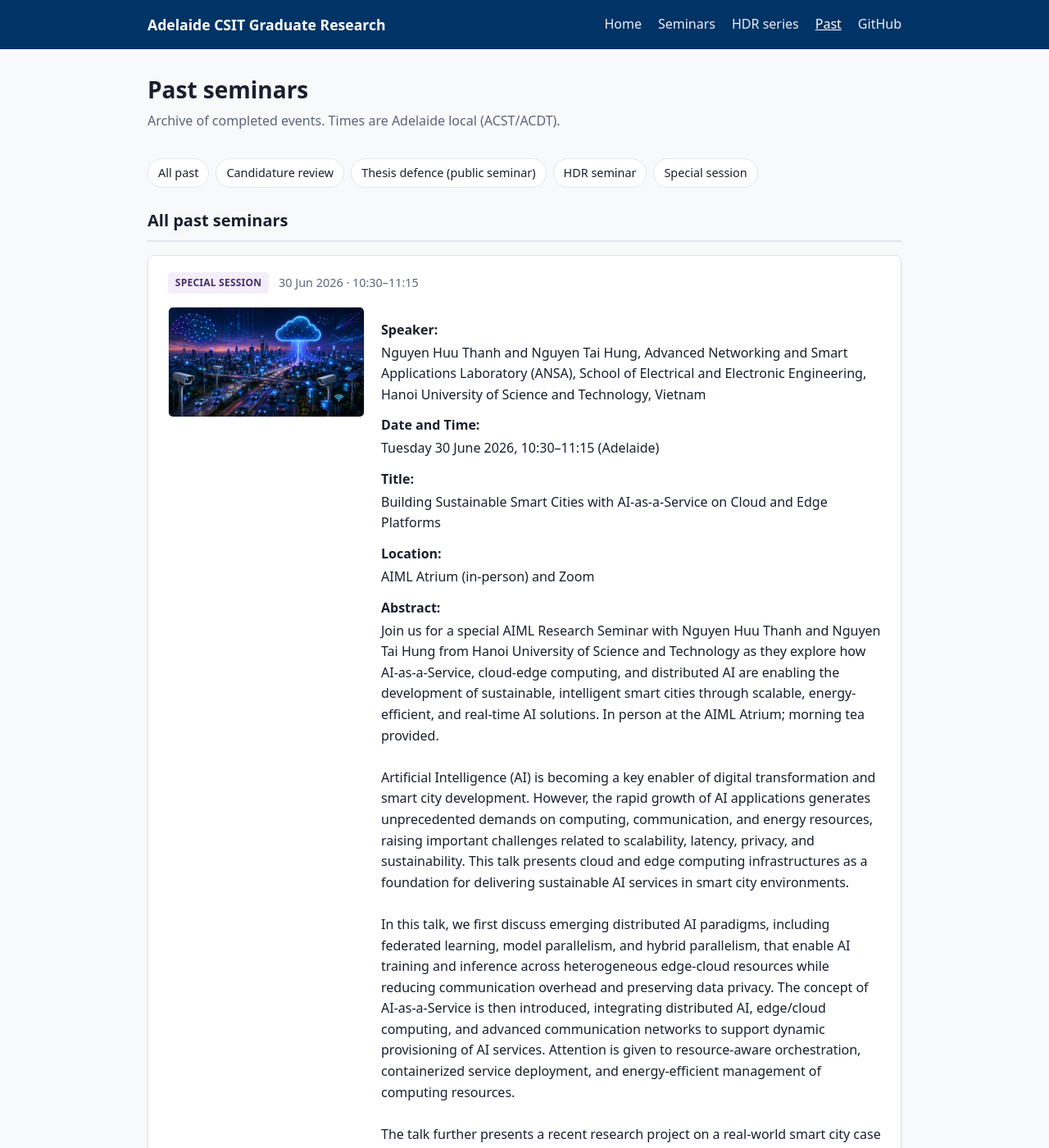
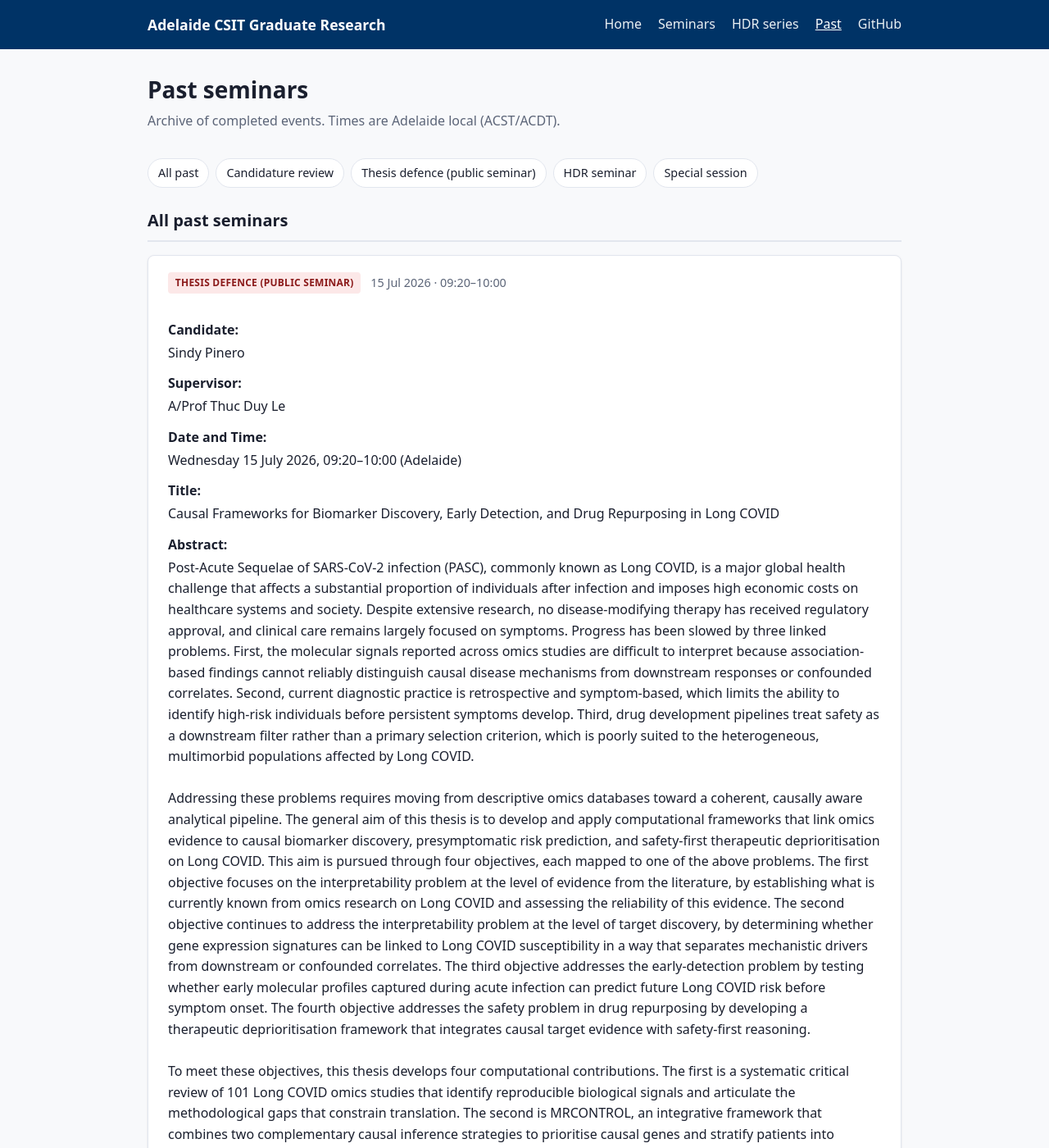
Before and after one commit to ht-timchen/Adelaide-CSIT-GRC, a Jekyll site: the page built from past-seminars.md, in a window 1280 px wide and 1400 px high. Shown: the whole window at 82% size. Built offline with Jekyll 4.4.1, drawn with Linux system fonts in a browser that asks for light colours; some of the changed text lies outside the part shown.

Commit message:
Add Sindy Pinero thesis defence for 15 July 2026.
Allow in-person thesis entries with location when no online meeting link is provided.

Co-authored-by: Cursor <cursoragent@cursor.com>

```diff
--- a/_data/seminars.yml
+++ b/_data/seminars.yml
@@ -116,6 +116,24 @@ seminars:
 
       The talk further presents a recent research project on a real-world smart city case study involving large-scale traffic camera networks to illustrate how sustainable AI services can be deployed efficiently, achieving improved resource utilization, reduced energy consumption, and enhanced real-time performance.
     online_url: "https://adelaide.zoom.us/j/88930959358?pwd=cjBpt4b2U2D47mZLbI284RYbxzznqG.1"
+    status: scheduled
+
+  - id: thesis-defence-2026-07-15-pinero
+    type: thesis_defence
+    candidate: "Sindy Pinero"
+    supervisor: "A/Prof Thuc Duy Le"
+    date: 2026-07-15
+    time: "09:20–10:00"
+    title: "Causal Frameworks for Biomarker Discovery, Early Detection, and Drug Repurposing in Long COVID"
+    abstract: |
+      Post-Acute Sequelae of SARS-CoV-2 infection (PASC), commonly known as Long COVID, is a major global health challenge that affects a substantial proportion of individuals after infection and imposes high economic costs on healthcare systems and society. Despite extensive research, no disease-modifying therapy has received regulatory approval, and clinical care remains largely focused on symptoms. Progress has been slowed by three linked problems. First, the molecular signals reported across omics studies are difficult to interpret because association-based findings cannot reliably distinguish causal disease mechanisms from downstream responses or confounded correlates. Second, current diagnostic practice is retrospective and symptom-based, which limits the ability to identify high-risk individuals before persistent symptoms develop. Third, drug development pipelines treat safety as a downstream filter rather than a primary selection criterion, which is poorly suited to the heterogeneous, multimorbid populations affected by Long COVID.
+
+      Addressing these problems requires moving from descriptive omics databases toward a coherent, causally aware analytical pipeline. The general aim of this thesis is to develop and apply computational frameworks that link omics evidence to causal biomarker discovery, presymptomatic risk prediction, and safety-first therapeutic deprioritisation on Long COVID. This aim is pursued through four objectives, each mapped to one of the above problems. The first objective focuses on the interpretability problem at the level of evidence from the literature, by establishing what is currently known from omics research on Long COVID and assessing the reliability of this evidence. The second objective continues to address the interpretability problem at the level of target discovery, by determining whether gene expression signatures can be linked to Long COVID susceptibility in a way that separates mechanistic drivers from downstream or confounded correlates. The third objective addresses the early-detection problem by testing whether early molecular profiles captured during acute infection can predict future Long COVID risk before symptom onset. The fourth objective addresses the safety problem in drug repurposing by developing a therapeutic deprioritisation framework that integrates causal target evidence with safety-first reasoning.
+
+      To meet these objectives, this thesis develops four computational contributions. The first is a systematic critical review of 101 Long COVID omics studies that identify reproducible biological signals and articulate the methodological gaps that constrain translation. The second is MRCONTROL, an integrative framework that combines two complementary causal inference strategies to prioritise causal genes and stratify patients into transcriptomic endotypes. The third is TACO, a presymptomatic detection framework that combines causal feature selection with foundation-model classification to detect Long COVID at an early stage. The fourth is SPLIT, a drug repurposing framework that integrates three causal inference strategies with clinical knowledge graph learning to classify drug candidates based on predicted safety across different cohorts of Long COVID.
+
+      Together, these contributions advance both the methodology and the translational evidence for Long COVID, providing causally grounded biomarkers, an early-detection model suitable for the acute infection window, and a phenotype-aware safety screening tool. The integrated workflow also provides a reusable template for other complex chronic conditions characterised by heterogeneity, comorbidity, and limited validated therapeutic targets.
+    location: "Mawson Lakes, Building H, Level 1, Room 42"
     status: scheduled
 
   - id: hdr-2026-07-27-series-01
--- a/schema/seminar.schema.json
+++ b/schema/seminar.schema.json
@@ -78,7 +78,8 @@
           },
           "anyOf": [
             { "required": ["teams_url"] },
-            { "required": ["zoom_url"] }
+            { "required": ["zoom_url"] },
+            { "required": ["location"] }
           ],
           "not": {
             "required": ["teams_url", "zoom_url"]
```
